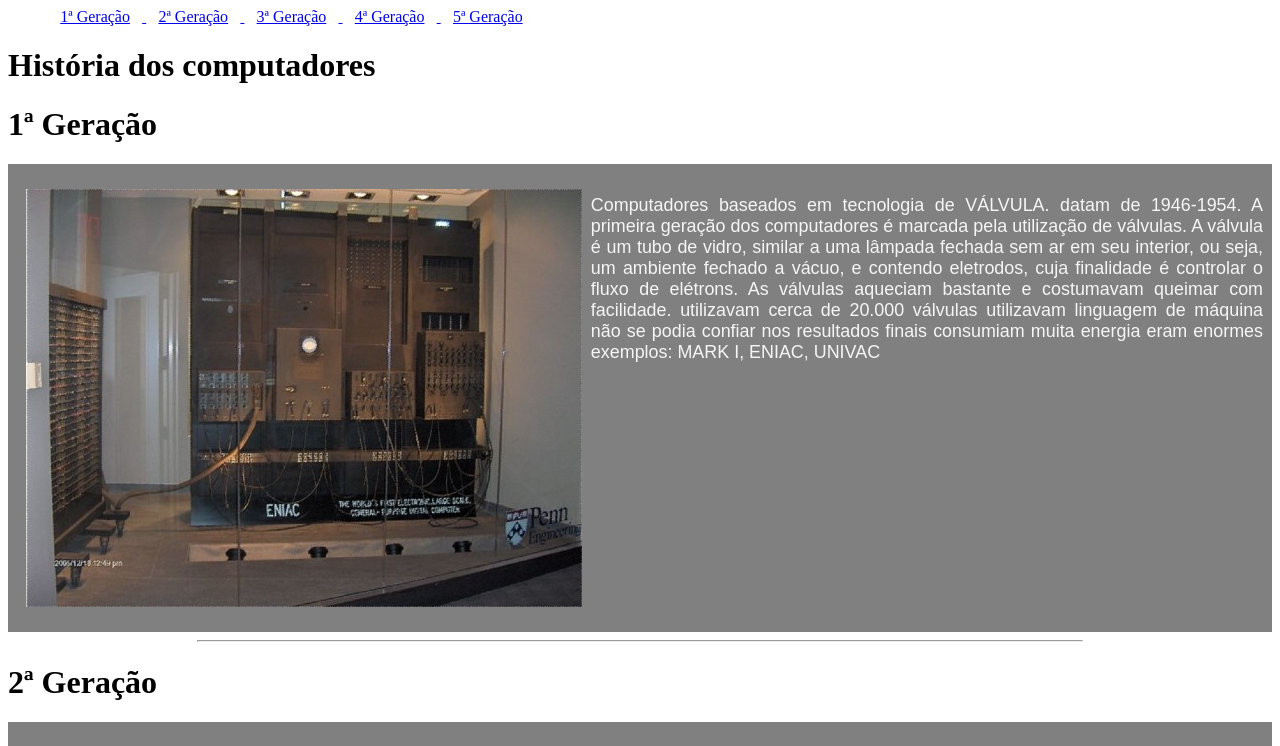
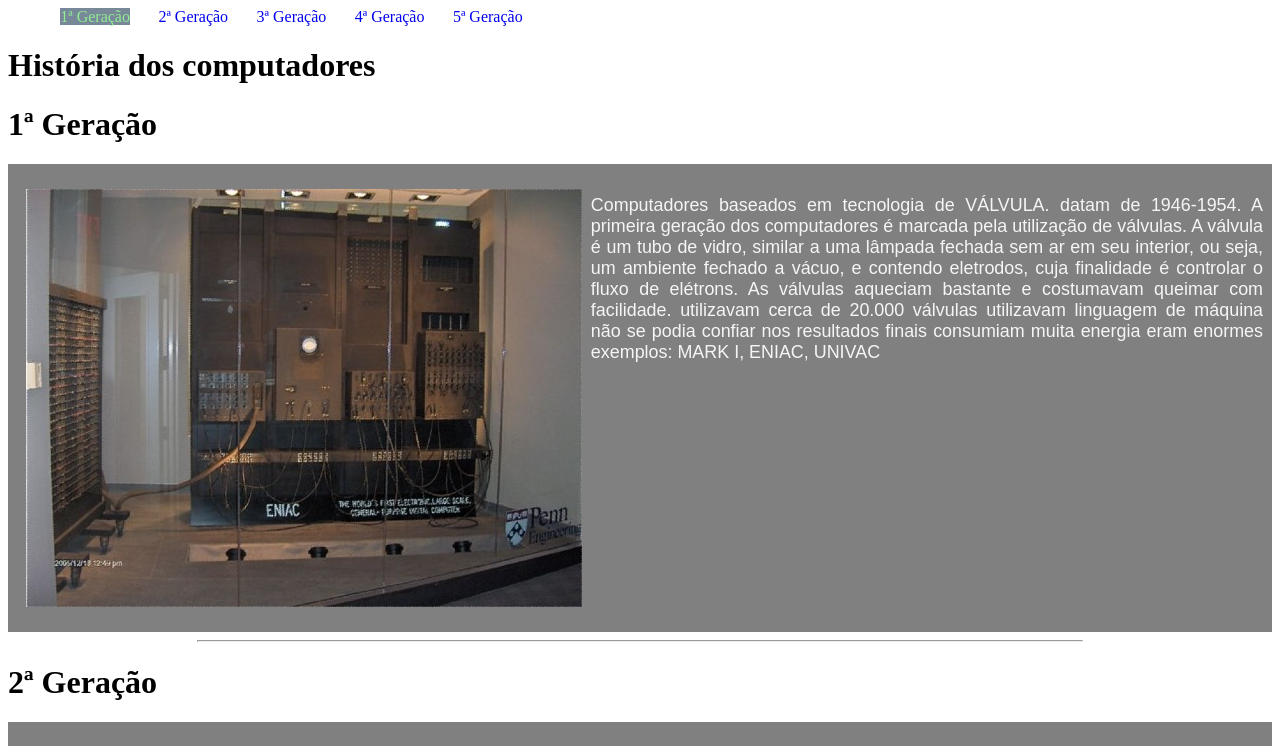
Before and after one commit to Alissonfelipe1234/AlissonFelipe, a plain HTML site: page historiaDosComputadores.htm in a window 1280 px wide. In both pictures the pointer is over the item "1ª Geração". Shown: the top 746 px of the page. Drawn offline with Linux system fonts and the light colour scheme.

Commit message:
testes de css parte 2

```diff
--- a/historiaDosComputadores.htm
+++ b/historiaDosComputadores.htm
@@ -24,12 +24,23 @@
 			font-size: 1.12em;
 			display: flex;
 		}
+
 		p {
 			width: 70%;
 		}
-		ul li{
+
+		ul li {
 			display: inline;
 			margin: 1%;
+		}
+
+		li:hover {
+			color: lightgreen;
+			background-color: lightslategray;
+		}
+
+		a {
+			text-decoration: none;
 		}
 	</style>
 </head>
@@ -99,7 +110,8 @@
 	<hr>
 	<h1 class="fontearial">4ª Geração </h1>
 	<div class="geracao" id="geracao4">
-		<img src="images/geracao4.png" alt="Imagem da quarta geração, com uma mudança de tamanho perceptível para menor">
+		<img src="images/geracao4.png"
+			alt="Imagem da quarta geração, com uma mudança de tamanho perceptível para menor">
 		<p>1977 - 1991 Os computadores da quarta geração são reconhecidos pelo surgimento dos processadores — unidade
 			central de processamento. Os sistemas operacionais como MS-DOS, UNIX, Apple’s Macintosh foram construídos.
 			Linguagens de programação orientadas a objeto como C++ e Smalltalk foram desenvolvidas. Discos rígidos eram
```
